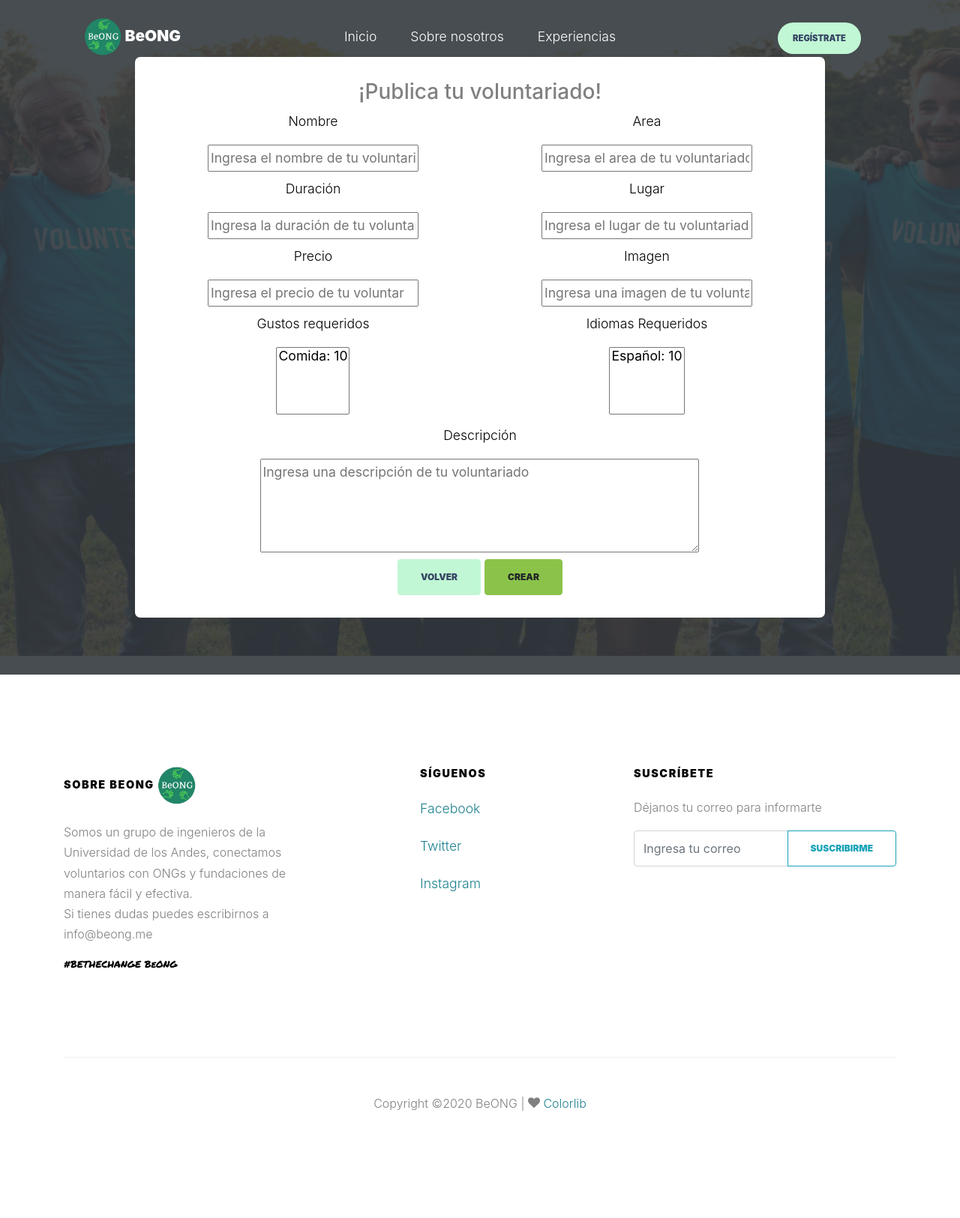
After one commit to ja-avos/beong, a Django app: page /voluntariados/create in a window 1280 px wide. The commit adds this page. Shown: the whole page at 75% size. Run offline with Django 3.2, Linux system fonts and the light colour scheme; data comes from the database, SQL or seed files in the repository; some libraries are stand-ins or nearby versions; some web fonts are replaced.

Commit message:
Crear voluntariado hecho

```diff
--- a/landing/templates/landing/about.html
+++ b/landing/templates/landing/about.html
@@ -9,7 +9,7 @@
                 <div class="col-12">
                     <div class="row align-items-center">
                         <div class="col-lg-6 mb-4">
-                            <h1 data-aos="fade-up" data-aos-delay="100" id="BETHECHANGE">#BeTheChange</h1>
+                            <h1 data-aos="fade-up" data-aos-delay="100" id="_BeTheChange">#BeTheChange</h1>
                             <p class="mb-4" data-aos="fade-up" data-aos-delay="200">Sé parte del cambio
                                 <br>
                                 ¡El mundo te necesita! Encuentra cómo puedes ayudar</p>
--- a/usuarios/forms.py
+++ b/usuarios/forms.py
@@ -47,5 +47,5 @@
             "idiomas": "Idiomas",
             "ciudad":"Ciudad",
             "departamento":"Departamento",
-            "gustos":"Gustos"
+            "gustos":"Gustos",
         }
--- /dev/null
+++ b/voluntariados/forms.py
@@ -0,0 +1,27 @@
+from django import forms
+from .models import Voluntariado
+
+class VoluntariadoForm(forms.ModelForm):
+    class Meta:
+        model = Voluntariado
+        fields = [
+            'nombre',
+            'area',
+            'duracion',
+            'descripcion',
+            'lugar',
+            'precio',
+            'gustosRequeridos',
+            'idiomasRequeridos',
+            'imagen',
+        ]
+        widgets = {
+            "nombre": forms.TextInput(attrs={"placeholder": "Ingresa el nombre de tu voluntariado"}),
+            "area": forms.TextInput(attrs={"placeholder": "Ingresa el area de tu voluntariado"}),
+            "duracion": forms.TextInput(attrs={"placeholder": "Ingresa la duración de tu voluntariado"}),
+            "descripcion": forms.Textarea(attrs={"placeholder": "Ingresa una descripción de tu voluntariado",
+                                                 "rows":4, "cols":50}),
+            "lugar": forms.TextInput(attrs={"placeholder": "Ingresa el lugar de tu voluntariado"}),
+            "precio": forms.NumberInput(attrs={"placeholder": "Ingresa el precio de tu voluntariado"}),
+            "imagen": forms.TextInput(attrs={"placeholder": "Ingresa una imagen de tu voluntariado"}),
+        }
--- /dev/null
+++ b/voluntariados/logic_voluntariado/logic_voluntariado.py
@@ -0,0 +1,5 @@
+from ..models import Voluntariado
+from django.core.exceptions import ObjectDoesNotExist
+def create_Voluntariado(form):
+    voluntariado = form.save()
+    return ()
--- /dev/null
+++ b/voluntariados/templates/voluntariados/create.html
@@ -0,0 +1,69 @@
+{% extends 'base.html' %}
+{% load static %}
+{% block content %}
+<div class="intro-section" id="home-section">
+    <div class="slide-1" style="background-image: url('{% static 'images/volunteers.webp' %}');"
+         data-stellar-background-ratio="0.5">
+        <div class="container">
+            <div class="row align-items-center">
+                <div class="col-12">
+                    <div class="row align-items-center">
+                        <div class="col-lg-10 mx-auto" data-aos="fade-up" data-aos-delay="500">
+                            <form action="" method="POST" class="form-box2" align="center">
+                                <h3 class="h3">¡Publica tu voluntariado!</h3>
+                                {% csrf_token %}
+                                <div class="row mb-2">
+                                    <div class="col-lg-6 "> <p class="text-black">Nombre</p>
+                                        {{form.nombre}}
+                                    </div>
+                                    <div class="col-lg-6 ">
+                                        <p class="text-black">Area</p>
+                                        {{form.area}}
+                                    </div>
+                                </div>
+                                <div class="row mb-2">
+                                    <div class="col-lg-6 ">
+                                        <p class="text-black">Duración</p>
+                                        {{form.duracion}}
+                                    </div>
+                                    <div class="col-lg-6">
+                                        <p class="text-black">Lugar</p>
+                                        {{form.lugar}}
+                                    </div>
+                                </div>
+                                <div class="row mb-2">
+                                    <div class="col-lg-6 ">
+                                        <p class="text-black">Precio</p>
+                                        {{form.precio}}
+                                    </div>
+                                    <div class="col-lg-6 ">
+                                        <p class="text-black">Imagen</p>
+                                        {{form.imagen}}
+                                    </div>
+                                </div>
+                                <div class="row mb-2">
+                                    <div class="col-lg-6 ">
+                                        <p class="text-black">Gustos requeridos</p>
+                                        {{form.gustosRequeridos}}
+                                    </div>
+                                    <div class="col-lg-6 ">
+                                        <p class="text-black">Idiomas Requeridos</p>
+                                        {{form.idiomasRequeridos}}
+                                    </div>
+                                </div>
+                                <p class="text-black">Descripción</p>
+                                {{form.descripcion}}
+                                <br>
+                                <button type="button" class="btn btn-primary waves-effect waves-light"
+                                        onClick=" window.location.href='/voluntariados' ">Volver</button>
+                                <button type="submit" class="btn btn-success waves-effect waves-light">Crear</button>
+                            </form>
+                        </div>
+                    </div>
+                </div>
+            </div>
+        </div>
+    </div>
+</div>
+
+{% endblock %}
--- a/voluntariados/templates/voluntariados/voluntariados.html
+++ b/voluntariados/templates/voluntariados/voluntariados.html
@@ -119,9 +119,7 @@
                             <div class="col-12">
                                 {% if latest_volunteers %}
                                 <div class="row row-cols-1 row-cols-md-3" style="padding-top: 7rem; ">
-                                    {% for i in latest_volunteers %}
-                                    {% for j in '123456789123455'|make_list %}
-                                    <div class="col-sm-4 mb-4">
+                                    {% for i in latest_volunteers %}<div class="col-sm-4 mb-4">
                                         <div data-aos="fade-up" class="card">
                                             <img src={{i.imagen}} class="card-img-top" alt={{i.nombre}}>
                                             <div class="card-body">
@@ -140,7 +138,6 @@
                                             </div>
                                           </div>
                                     </div>
-                                    {% endfor %}
                                     {% endfor %}
                                 </div>
                                 {% else %}
--- a/voluntariados/urls.py
+++ b/voluntariados/urls.py
@@ -3,5 +3,6 @@
 
 urlpatterns = [
     path('', views.index, name='voluntariados'), #Falta hacerla
-    path('list', views.getVoluntariados, name='getVoluntariados')
+    path('list', views.getVoluntariados, name='getVoluntariados'),
+    path('create',views.createVoluntariado,name='createVoluntariado')
 ]
--- a/voluntariados/views.py
+++ b/voluntariados/views.py
@@ -1,6 +1,11 @@
 from django.shortcuts import render
 from .models import Voluntariado
 from django.http import JsonResponse
+from .logic_voluntariado.logic_voluntariado import create_Voluntariado
+from django.urls import reverse
+from .forms import VoluntariadoForm
+from django.contrib import messages
+from django.http import HttpResponseRedirect
 
 def getVoluntariados(request):
     volunteers = Voluntariado.objects.all()
@@ -11,4 +16,21 @@
     context = {'latest_volunteers': latest_volunteers}
     return render(request, 'voluntariados/voluntariados.html', context)
 
+def createVoluntariado(request):
+    if request.method == 'POST':
+        form = VoluntariadoForm(request.POST)
+        if form.is_valid():
+            create_Voluntariado(form)
+            messages.add_message(request, messages.SUCCESS, 'Voluntariado satisfactoriamente creado')
+            return HttpResponseRedirect(reverse('createVoluntariado'))
+        else:
+            print(form.errors)
+    else:
+        form = VoluntariadoForm()
+
+    context = {
+        'form': form,
+    }
+    return render(request, 'Voluntariados/create.html', context)
+
 # Create your views here.
```
